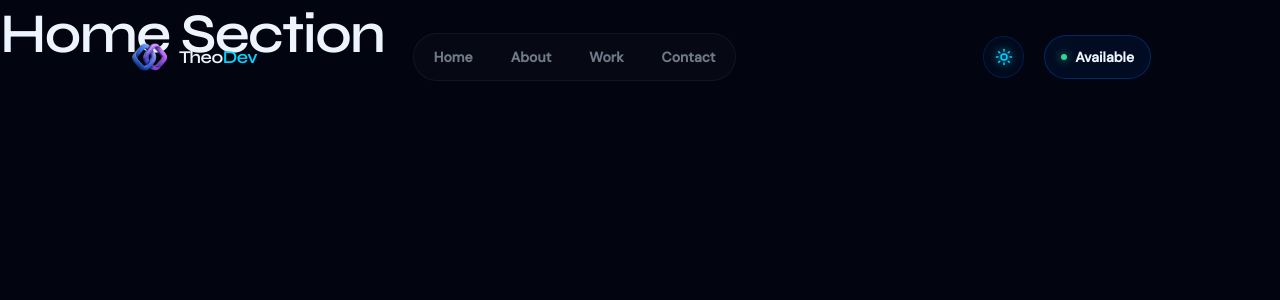
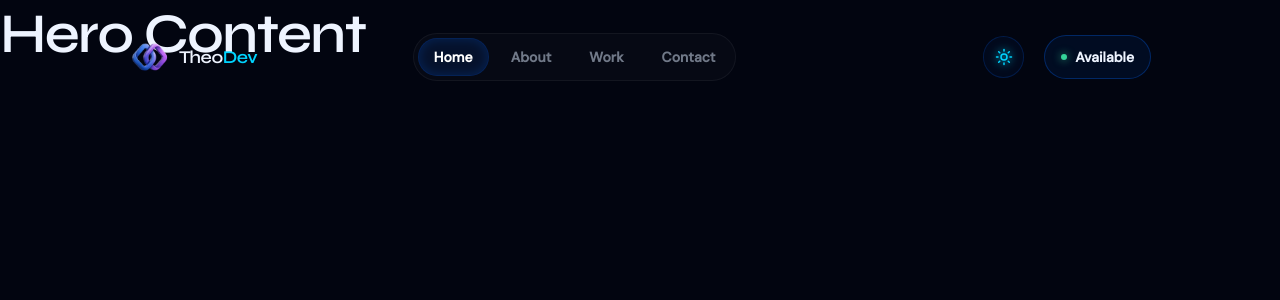
Before and after one commit to athanasios-theodorou/TheoDev-Portfolio, a React (Vite) app: page / in a window 1280 px wide. Shown: the top 300 px of the page. Built offline with nearby package versions, Linux system fonts and the light colour scheme.

Commit message:
Structure layout logic and integrate HomeContent with CSS modules

```diff
--- a/src/components/sections/Home/Home.jsx
+++ b/src/components/sections/Home/Home.jsx
@@ -1,3 +1,20 @@
+import { HomeContent } from "./subcomponents/HomeContent";
+
+import classes from "./Home.module.css";
+
 export const Home = () => {
-  return <h1>Home Section</h1>;
+  return (
+    <section id="home" className={classes["home-section"]}>
+      <div className={classes["home-radial-highlight"]} />
+
+      <div className={classes["home-container"]}>
+        <div className={classes["home-grid"]}>
+          {/* COMPONENT 1 - LEFT CONTENT */}
+          <HomeContent />
+          {/* COMPONENT 2 - RIGHT CONTENT */}
+          <div></div>
+        </div>
+      </div>
+    </section>
+  );
 };
--- /dev/null
+++ b/src/components/sections/Home/subcomponents/HomeContent.jsx
@@ -0,0 +1,3 @@
+export const HomeContent = () => {
+  return <h1>Hero Content</h1>;
+};
```
